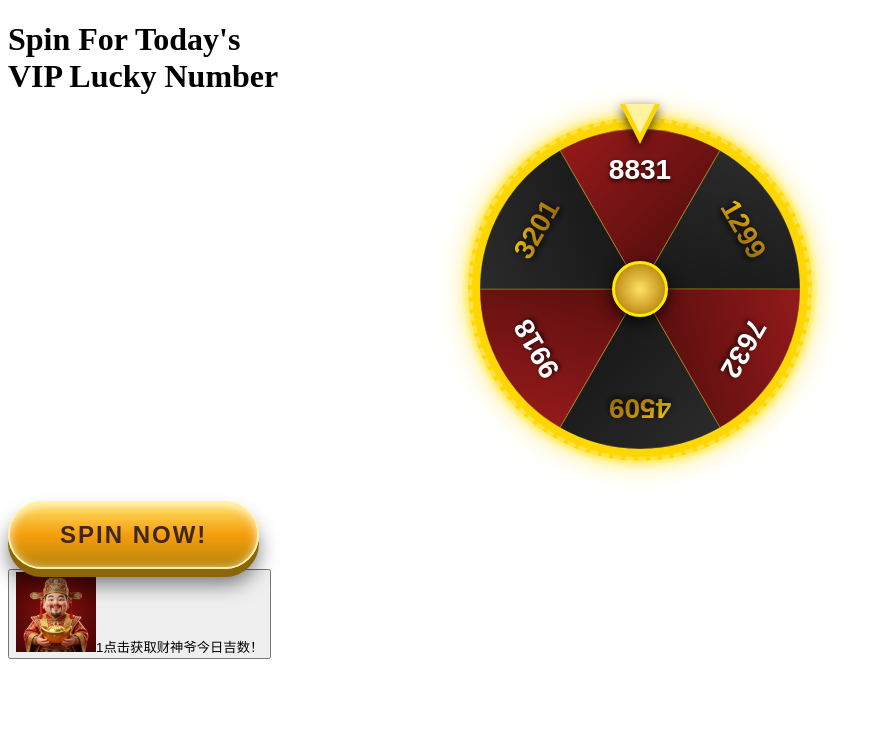
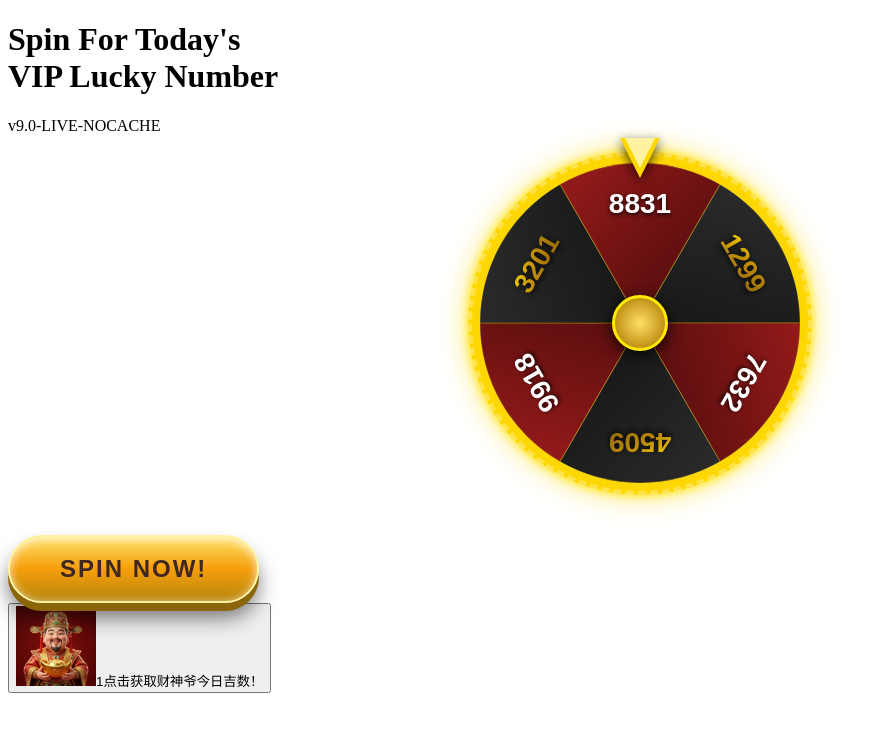
Before and after one commit to Lean888-maker/neo4d-live, a Next.js app: page /telegram-vip in a window 1280 px wide. Shown: the top 732 px of the page, without its empty margins (0-895 px from the left). Built offline with nearby package versions, Linux system fonts and the light colour scheme.

Commit message:
fix: force dynamic on vip route to absolutely nuke vercel cache and add visible version

```diff
--- a/src/app/telegram-vip/page.js
+++ b/src/app/telegram-vip/page.js
@@ -3,6 +3,8 @@
 import { useEffect, useState } from 'react';
 import Script from 'next/script';
 import styles from './Wheel.module.css';
+
+export const dynamic = 'force-dynamic';
 
 export default function TelegramGame() {
   const [tgUser, setTgUser] = useState(null);
@@ -136,6 +138,7 @@ export default function TelegramGame() {
         <h1 className="text-3xl md:text-4xl font-black text-transparent bg-clip-text bg-gradient-to-r from-amber-200 via-amber-400 to-amber-600 drop-shadow-[0_0_15px_rgba(245,158,11,0.3)] tracking-widest uppercase">
           Spin For Today's<br/>VIP Lucky Number
         </h1>
+        <p className="text-xs text-gray-500 mt-2 font-mono">v9.0-LIVE-NOCACHE</p>
       </div>
 
       <div className={`${styles.wheelContainer} relative z-10`}>
```
